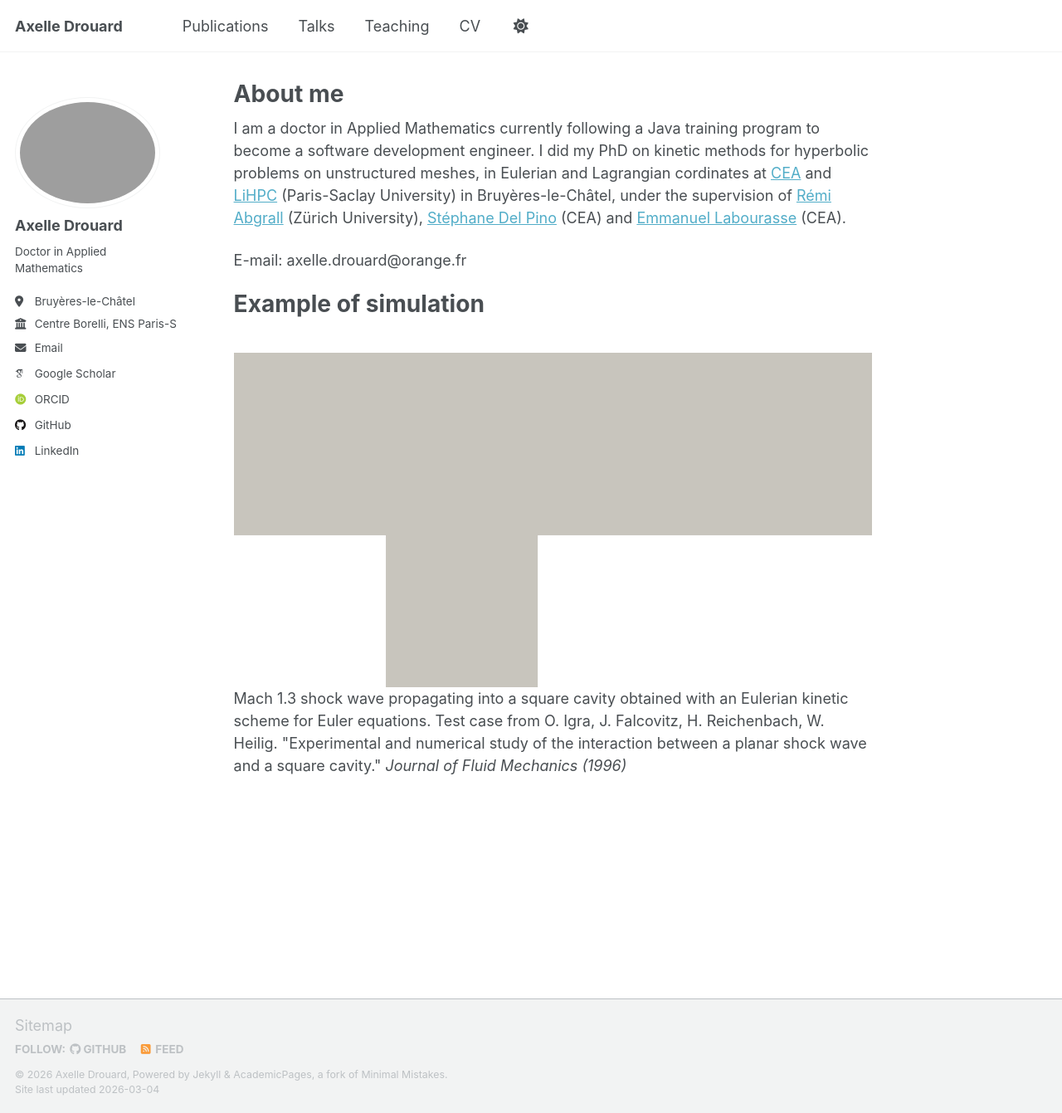
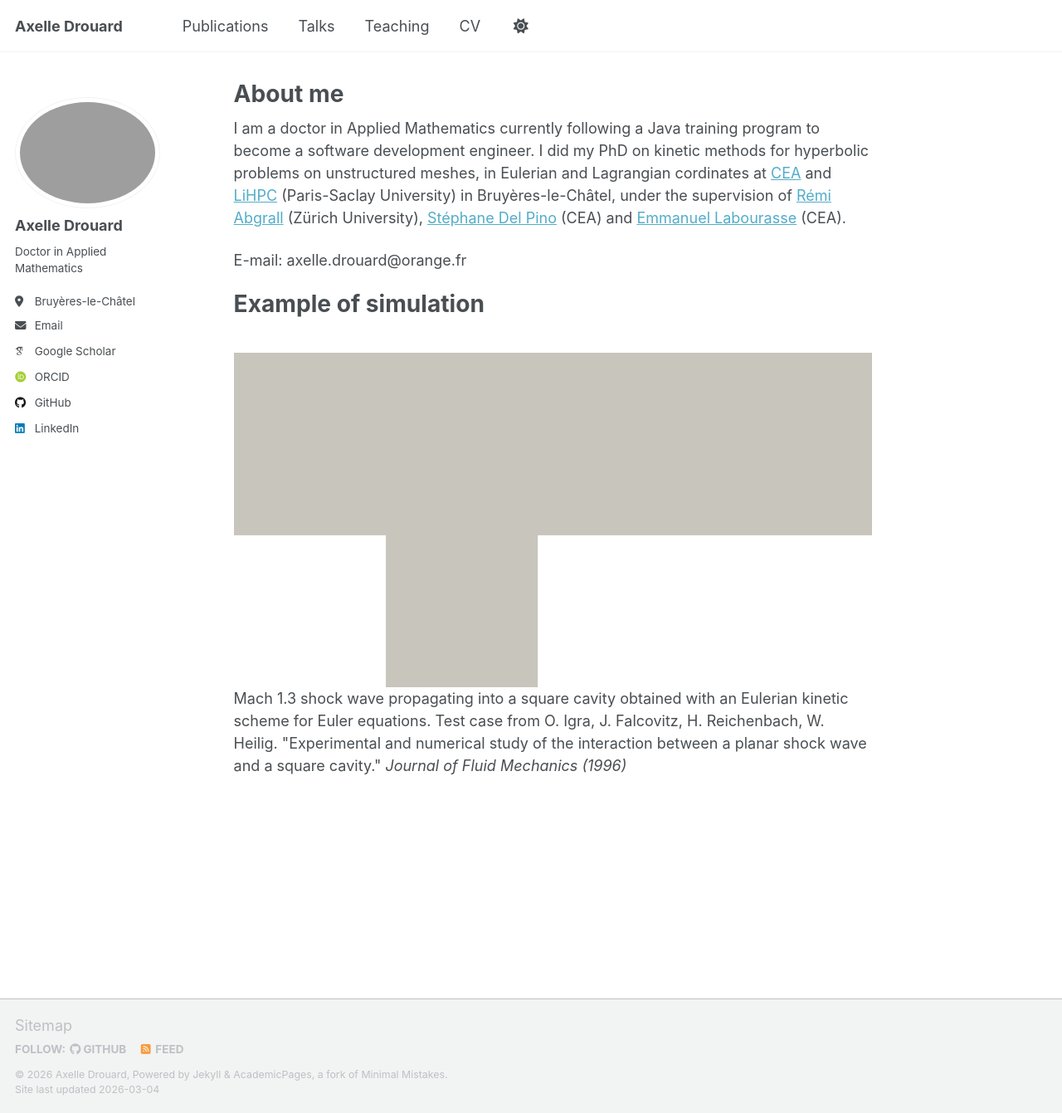
Before and after one commit to axelledrouard/axelledrouard.github.io, a Jekyll site: the page built from _pages/about.md, in a window 1280 px wide and 1341 px high. Shown: the whole window at 83% size. Built offline with Jekyll 4.4.1, drawn with Linux system fonts in a browser that asks for light colours; some web fonts are replaced; a script that is not in the unit is left out.

Commit message:
Changement employeur

```diff
--- a/_config.yml
+++ b/_config.yml
@@ -28,7 +28,7 @@ author:
   pronouns         : # example: "she/her"
   bio              : "Doctor in Applied Mathematics"
   location         : "Bruyères-le-Châtel"
-  employer         : "Centre Borelli, ENS Paris-Saclay / CEA"
+  #employer         : "Centre Borelli, ENS Paris-Saclay / CEA"
   uri              : # URL
   email            : "axelle.drouard@orange.fr"
 
```
